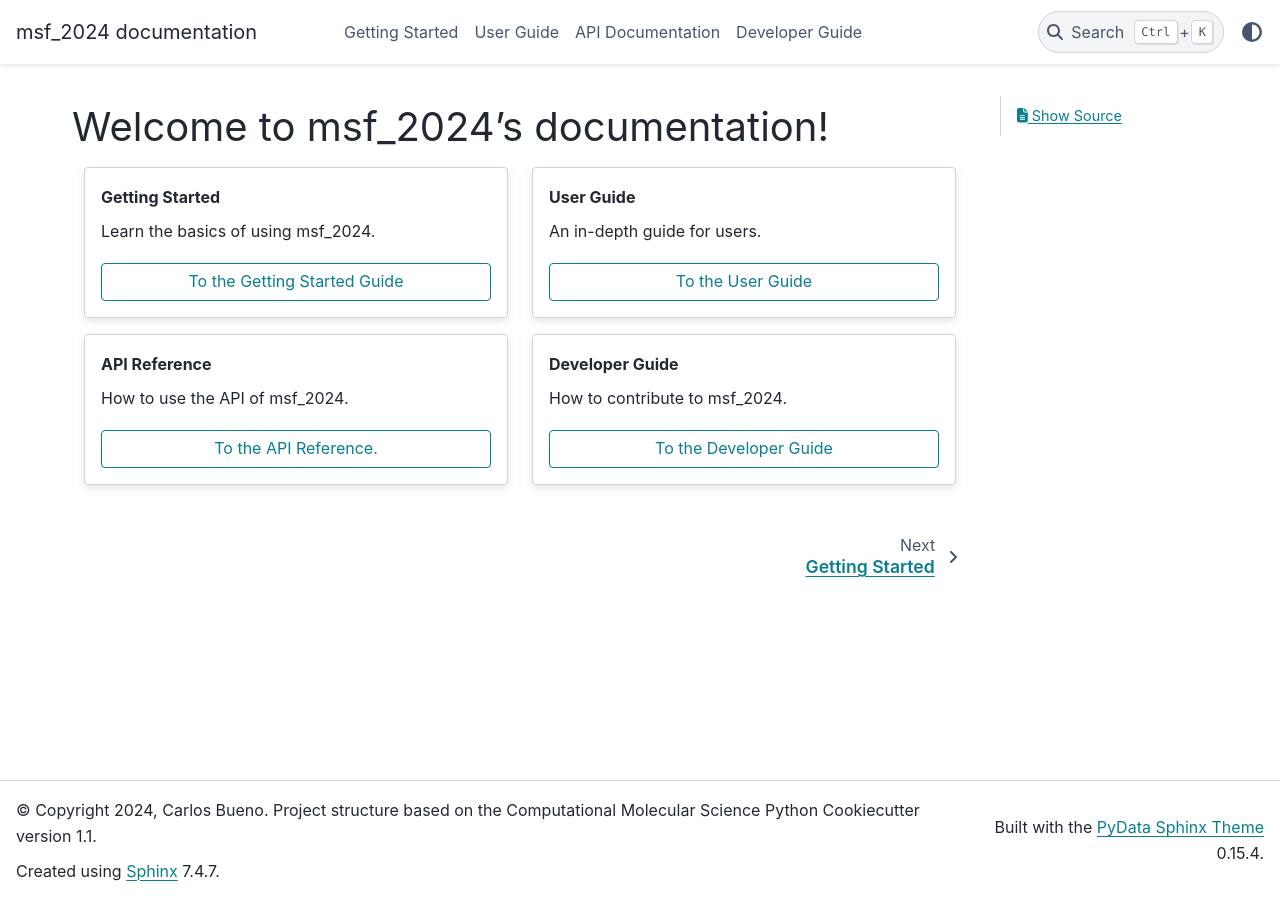
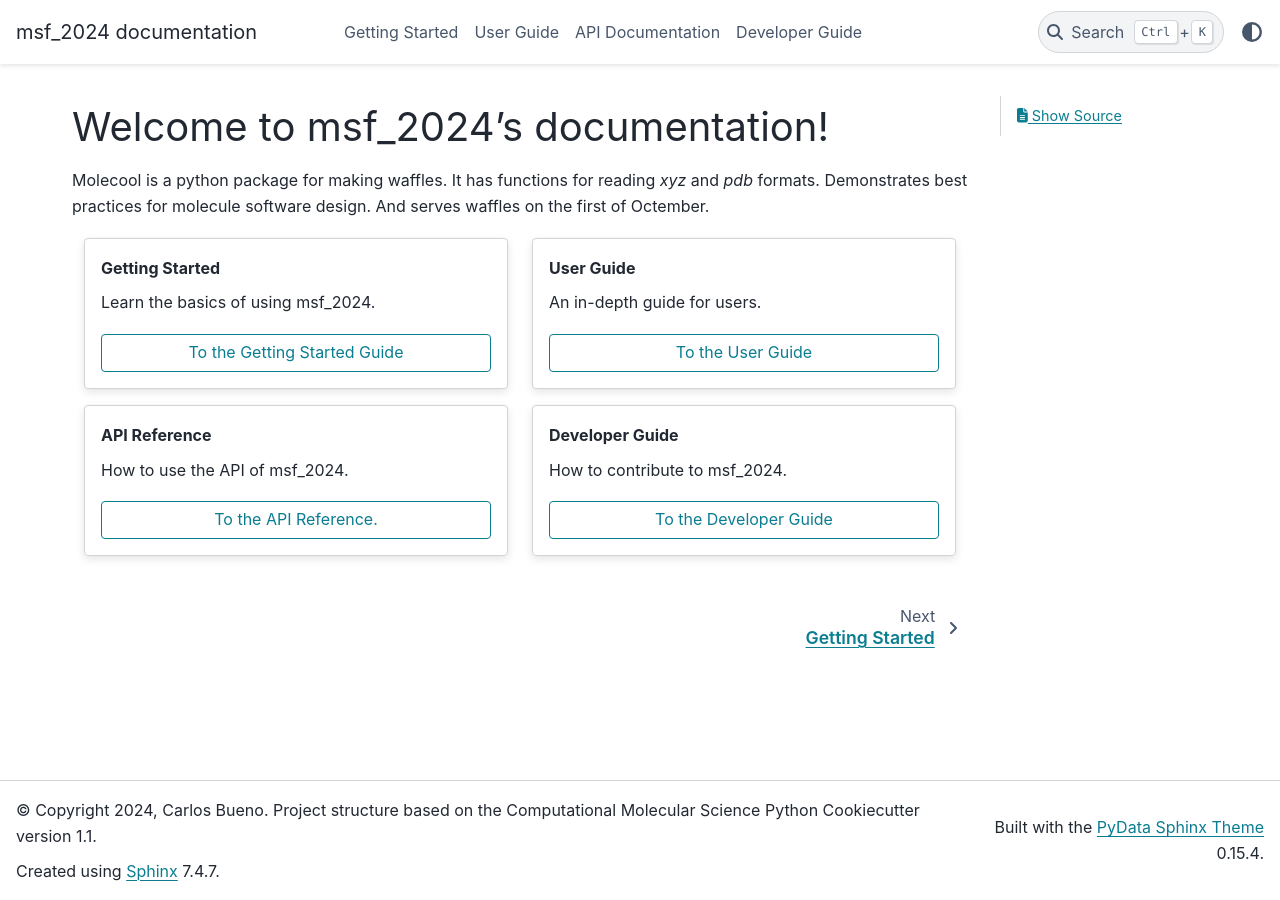
Before and after one commit to cabb99/msf_2024, a Sphinx documentation site: the page built from docs/index.rst, in a window 1280 px wide. Built offline with Sphinx 7.4.7 and the PyData theme 0.15.4, drawn with Linux system fonts in a browser that asks for light colours; the version number could not be read and is left out.

Commit message:
Adds documentation

```diff
--- a/docs/index.rst
+++ b/docs/index.rst
@@ -5,6 +5,12 @@
 
 Welcome to msf_2024's documentation!
 =========================================================
+
+Molecool is a python package for making waffles.
+It has functions for reading `xyz` and `pdb` formats.
+Demonstrates best practices for molecule software design.
+And serves waffles on the first of Octember.
+
 
 .. grid:: 1 1 2 2
 
```
Also changed, not shown: other parts of docs/index.rst (+1 -1 lines), docs/getting_started.rst (+51 -1 lines).
